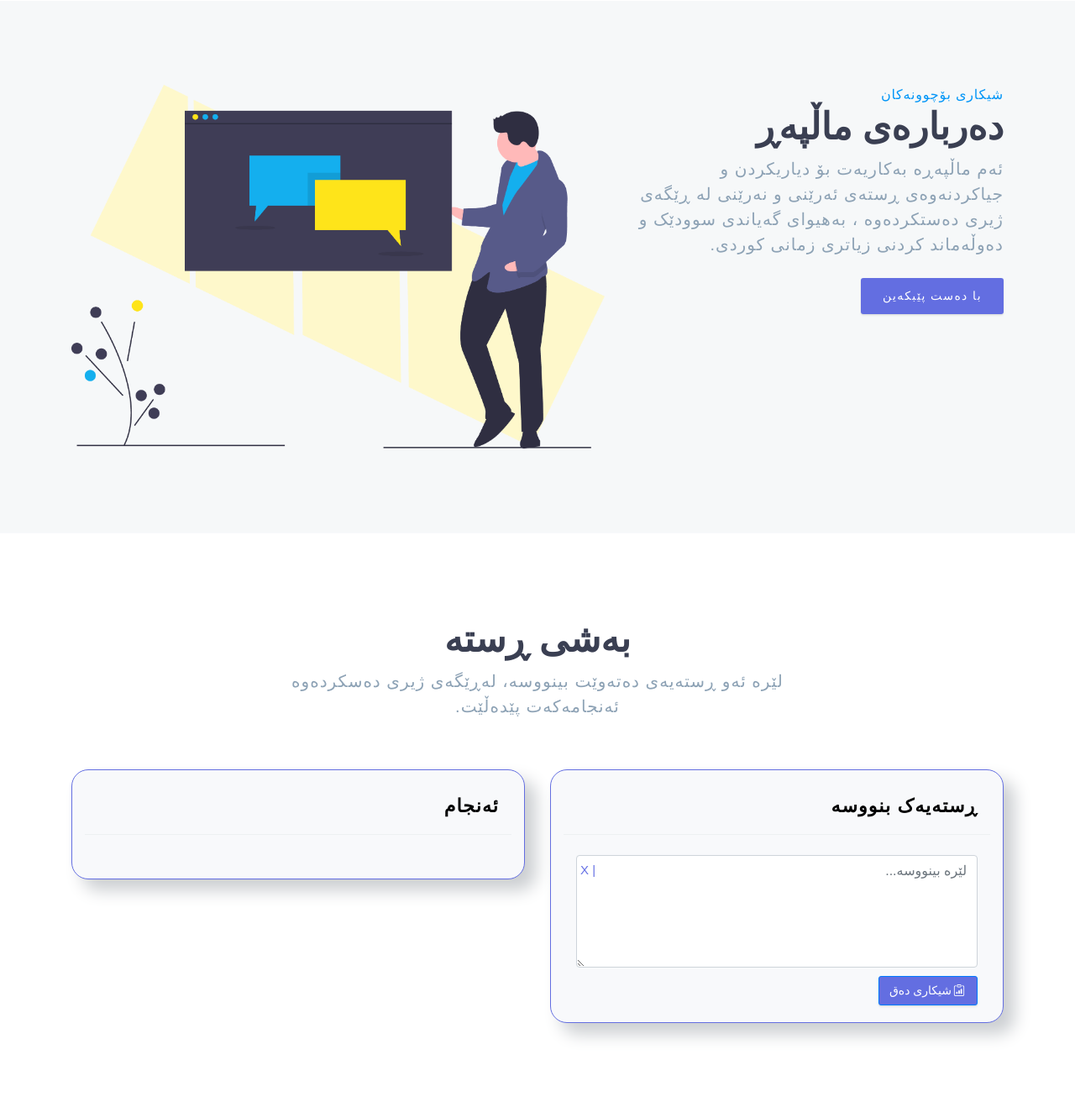
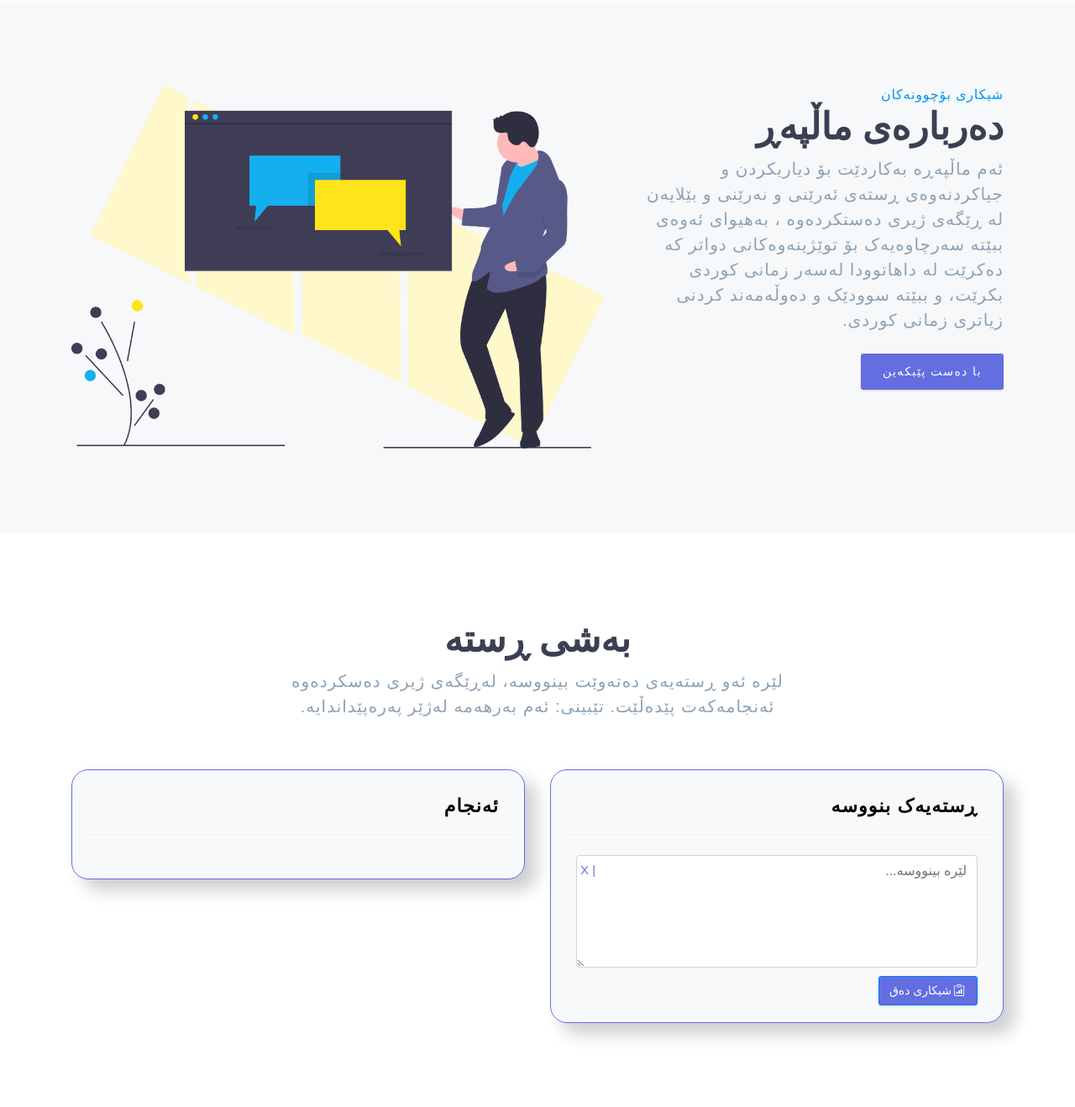
Before and after one commit to Rawezh-jaza/kurdish-sentiment-analysis, a Flask app: page / in a window 1280 px wide. Shown: the part 718-2036 px from the top of the page at 84% size. Run offline with Flask 3, Linux system fonts and the light colour scheme; parts of the project's set-up code (start-up, migrations or seed data) failed here and were passed over; some libraries are stand-ins or nearby versions; some web fonts are replaced.

Commit message:
first commit

```diff
--- a/app.py
+++ b/app.py
@@ -2,6 +2,7 @@ from flask import Flask, jsonify, render_template, request, send_file, send_from
 import tempfile
 import os
 import pandas as pd # type: ignore
+import pickle
 
 app = Flask(__name__)
 
--- a/static/script/script.js
+++ b/static/script/script.js
@@ -123,6 +123,13 @@ function submitForm(event) {
 
 
 
+function clearTextArea() {
+    document.getElementById('inputText').value = ''; // Clear the textarea value
+}
+
+
+
+
 // Function to display custom alert
 function showAlert(message, alertClass = 'alert-warning') {
     const alertDiv = document.createElement('div');
--- a/templates/index.html
+++ b/templates/index.html
@@ -119,9 +119,9 @@
                 <span>شیکاری بۆچوونەکان</span>
                 <h2>دەربارەی ماڵپەڕ</h2>
                 <p class="text-right">
-                  ئەم ماڵپەڕە بەکاریەت بۆ دیاریکردن و جیاکردنەوەی ڕستەی ئەرێنی و
-                  نەرێنی لە ڕێگەی ژیری دەستکردەوە ، بەهیوای گەیاندی سوودێک و
-                  دەوڵەماند کردنی زیاتری زمانی کوردی.
+                  ئەم ماڵپەڕە بەکاردێت بۆ دیاریکردن و جیاکردنەوەی ڕستەی ئەرێنی و
+                  نەرێنی و بێلایەن لە ڕێگەی ژیری دەستکردەوە ، بەهیوای ئەوەی ببێتە سەرچاوەیەک بۆ توێژینەوەکانی دواتر کە دەکرێت لە داهاتوودا لەسەر زمانی کوردی بکرێت، و ببێتە سوودێک و
+                  دەوڵەمەند کردنی زیاتری زمانی کوردی.
                 </p>
                 <a
                   href="#testimonials"
@@ -147,7 +147,7 @@
             <h2 style="text-align: center">بەشی ڕستە</h2>
             <p class="text-center">
               لێرە ئەو ڕستەیەی دەتەوێت بینووسە، لەڕێگەی ژیری دەسکردەوە
-              ئەنجامەکەت پێدەڵێت.
+              ئەنجامەکەت پێدەڵێت. تێبینی: ئەم بەرهەمە لەژێر پەرەپێداندایە.
             </p>
           </div>
           <div class="row">
@@ -174,7 +174,13 @@
                         rows="5"
                         placeholder="لێرە بینووسە..."
                       ></textarea>
-                      <span style="color:#6772e5; font-size:15px;" id="clearText" class="clear-icon" onclick="clearTextArea()">| X</span>
+                      <span
+                        style="color: #6772e5; font-size: 15px"
+                        id="clearText"
+                        class="clear-icon"
+                        onclick="clearTextArea()"
+                        >| X</span
+                      >
                     </div>
 
                     <div
@@ -259,7 +265,7 @@
                       <hr />
                       <div id="uploadBox" class="d-none">
                         <p>فایلت بە سەرکەوتوویی ھەڵبژێرا</p>
-                        <span style="color:balck;" id="fileName"></span>
+                        <span style="color: balck" id="fileName"></span>
                       </div>
                     </div>
                     <div class="container">
```
Also changed, not shown: 1 other file.
